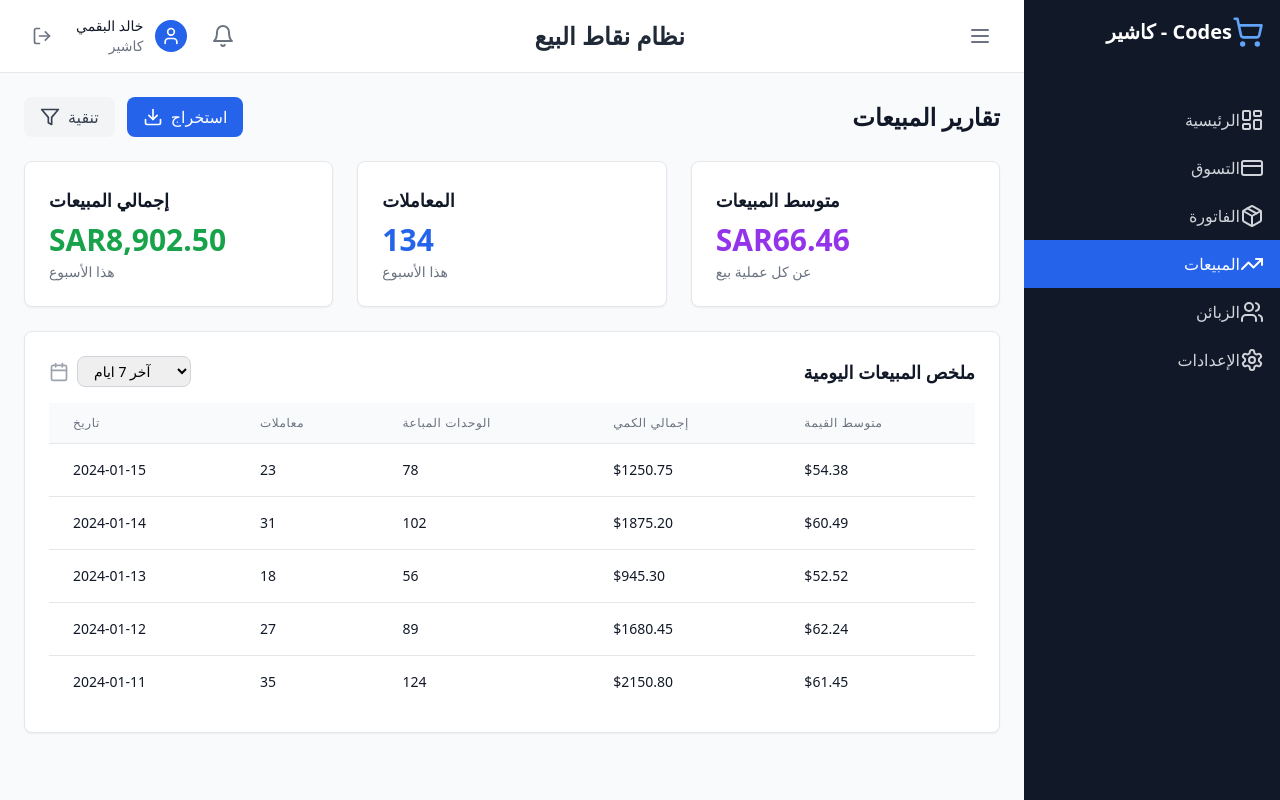
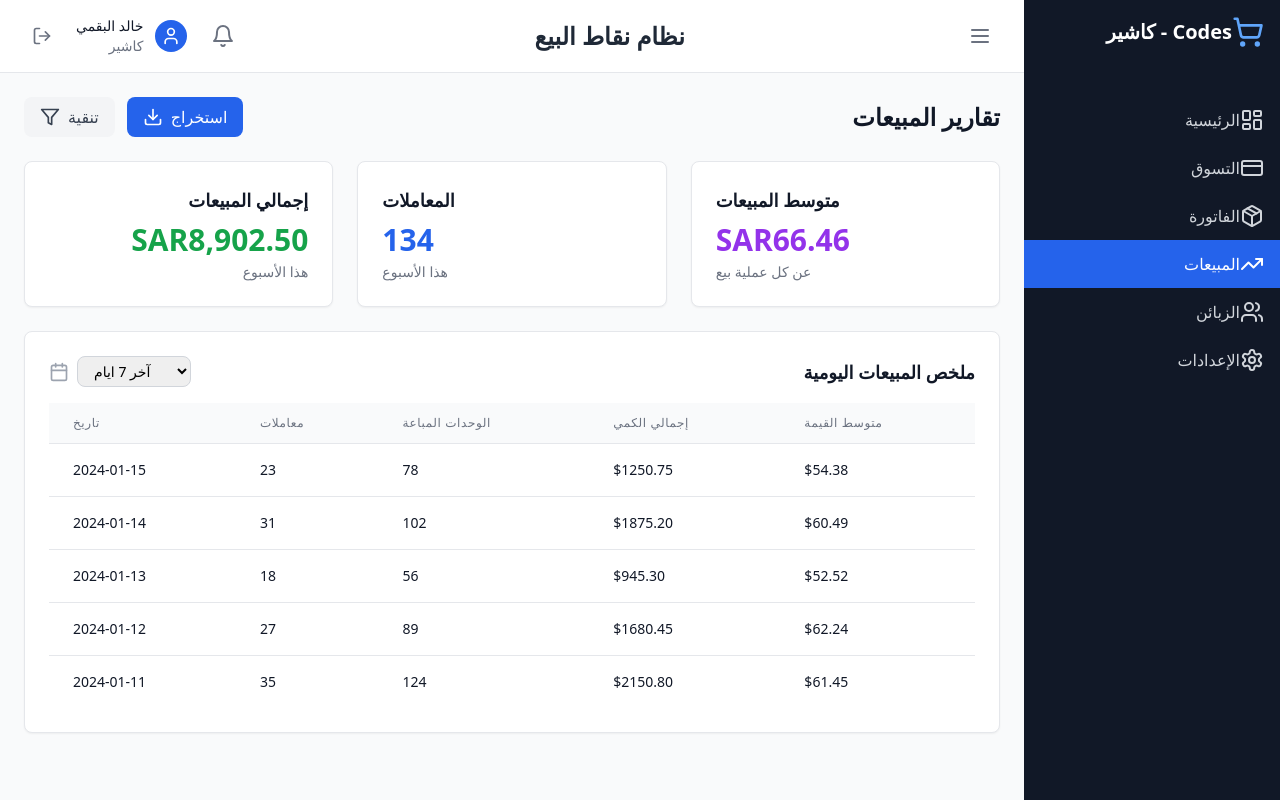
Before and after one commit to mamoda/Codes, a React (Vite) app: page /sales in a window 1280 px wide. Built offline with nearby package versions, Linux system fonts and the light colour scheme.

Commit message:
Update Sales.tsx

```diff
--- a/src/pages/Sales.tsx
+++ b/src/pages/Sales.tsx
@@ -28,9 +28,9 @@ const Sales: React.FC = () => {
 
       <div className="grid grid-cols-1 md:grid-cols-3 gap-6">
         <div className="bg-white p-6 rounded-lg shadow-sm border border-gray-200">
-          <h3 className="text-lg font-semibold text-gray-900 mb-2">إجمالي المبيعات</h3>
-          <p className="text-3xl font-bold text-green-600">SAR8,902.50</p>
-          <p className="text-sm text-gray-500 mt-1">هذا الأسبوع</p>
+          <h3 className="text-lg text-right font-semibold text-gray-900 mb-2">إجمالي المبيعات</h3>
+          <p className="text-3xl text-right font-bold text-green-600">SAR8,902.50</p>
+          <p className="text-sm text-right text-gray-500 mt-1">هذا الأسبوع</p>
         </div>
 
         <div className="bg-white p-6 rounded-lg shadow-sm border border-gray-200">
```
